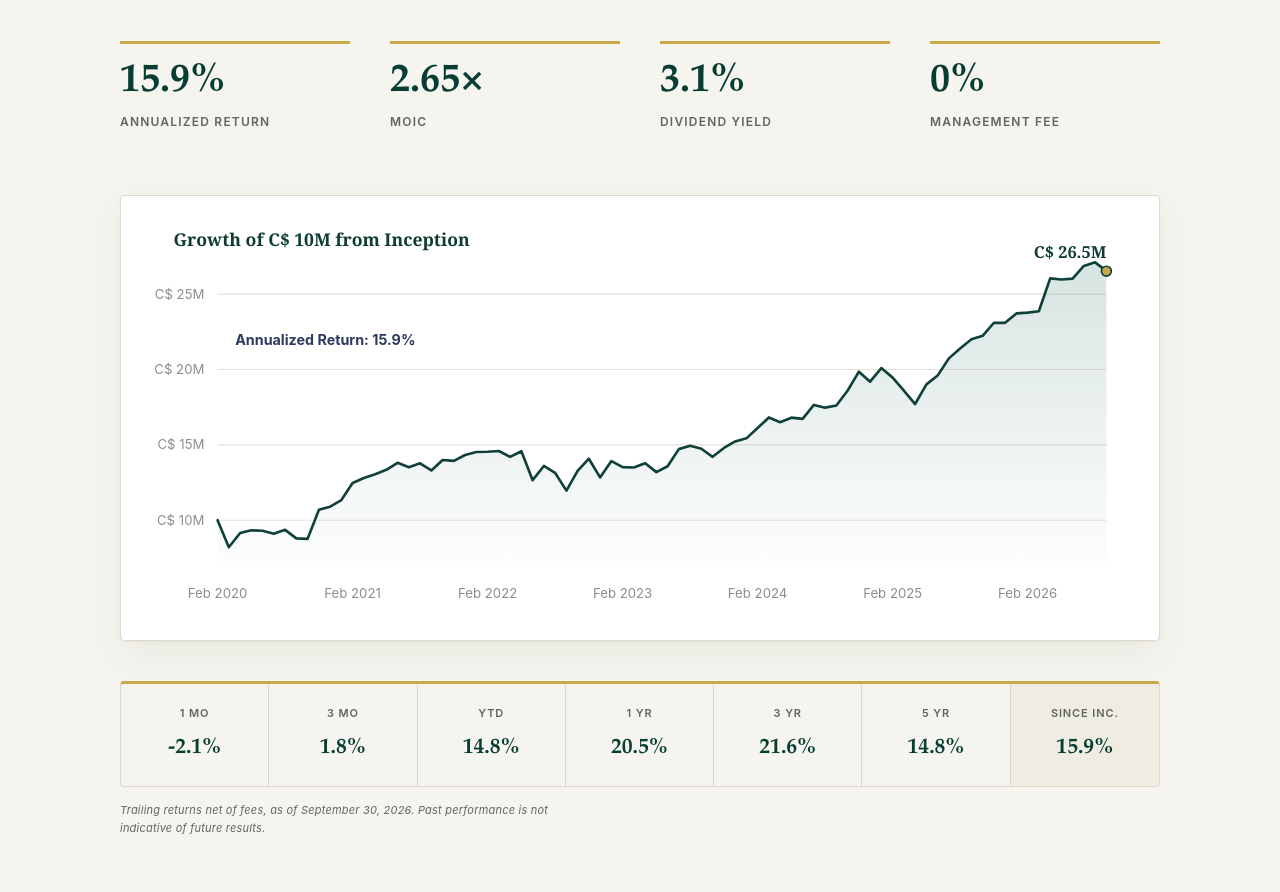
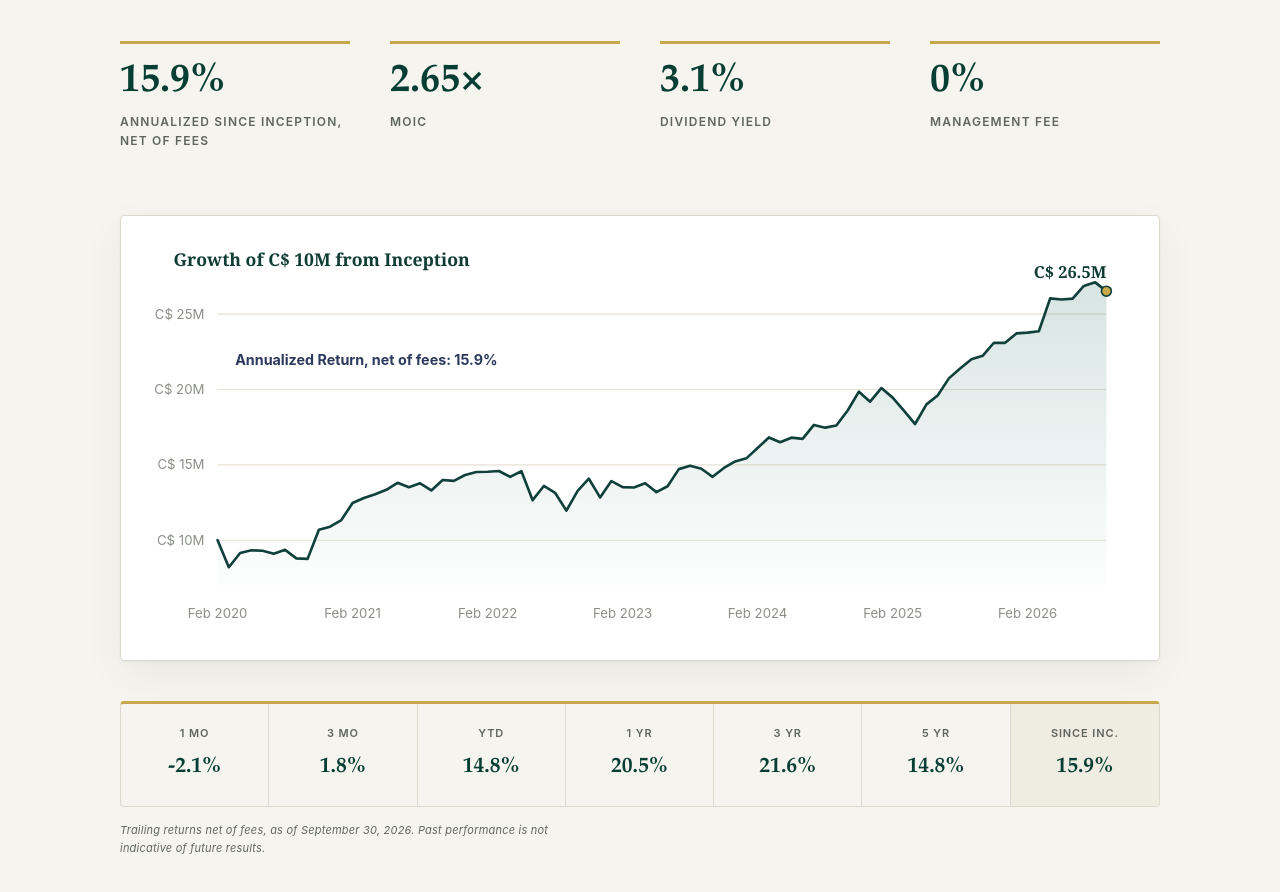
Before and after one commit to patorusty/standard-wealth-site, a plain HTML site: page index.html in a window 1280 px wide. Shown: the part 3319-4211 px from the top of the page. Drawn offline with Linux system fonts and the light colour scheme.

Commit message:
Add 'net of fees' to track record stat and chart label

```diff
--- a/index.html
+++ b/index.html
@@ -243,7 +243,7 @@
       <div class="eyebrow">Track Record</div>
       <h2 style="margin-bottom:44px;">Superior performance, proven across cycles.</h2>
       <div class="stats-band">
-        <div class="sbig"><div class="v num">15.9%</div><div class="l">Annualized return</div></div>
+        <div class="sbig"><div class="v num">15.9%</div><div class="l">Annualized since inception, net of fees</div></div>
         <div class="sbig"><div class="v num">2.65&times;</div><div class="l">MOIC</div></div>
         <div class="sbig"><div class="v num">3.1%</div><div class="l">Dividend yield</div></div>
         <div class="sbig"><div class="v num">0%</div><div class="l">Management fee</div></div>
@@ -257,7 +257,7 @@
 <path id="growthLine" d="M66.0,272.9 L76.2,297.5 L86.5,284.5 L96.7,282.1 L106.9,282.5 L117.1,285.3 L127.4,281.7 L137.6,289.4 L147.8,289.9 L158.1,263.5 L168.3,260.6 L178.5,254.6 L188.7,239.1 L199.0,234.5 L209.2,231.1 L219.4,227.1 L229.6,220.7 L239.9,224.8 L250.1,221.2 L260.3,227.7 L270.6,218.2 L280.8,219.0 L291.0,213.6 L301.2,210.9 L311.5,210.7 L321.7,210.0 L331.9,215.3 L342.2,210.2 L352.4,236.5 L362.6,223.6 L372.8,229.8 L383.1,246.0 L393.3,228.1 L403.5,217.0 L413.7,234.0 L424.0,219.2 L434.2,224.7 L444.4,225.0 L454.7,221.2 L464.9,229.2 L475.1,223.9 L485.3,208.3 L495.6,205.2 L505.8,208.0 L516.0,215.3 L526.3,207.2 L536.5,201.3 L546.7,198.5 L556.9,189.1 L567.2,179.5 L577.4,183.9 L587.6,179.7 L597.8,180.8 L608.1,168.1 L618.3,170.6 L628.5,168.6 L638.8,155.0 L649.0,137.9 L659.2,147.0 L669.4,134.6 L679.7,143.3 L689.9,155.1 L700.1,167.3 L710.4,149.4 L720.6,141.4 L730.8,125.8 L741.0,116.9 L751.3,108.5 L761.5,105.3 L771.7,93.4 L781.9,93.5 L792.2,84.9 L802.4,84.2 L812.6,83.0 L822.9,53.1 L833.1,54.1 L843.3,53.3 L853.5,41.8 L863.8,38.5 L874.0,46.5" fill="none" stroke="#10403a" stroke-width="2.4" stroke-linejoin="round" stroke-linecap="round"/>
 <circle class="chart-fade" cx="874.0" cy="46.5" r="4.5" fill="#c9a84c" stroke="#10403a" stroke-width="1.5"/>
 <text class="chart-fade" x="874.0" y="34.5" text-anchor="end" font-family="Georgia,serif" font-size="15" font-weight="700" fill="#0f3d33">C$ 26.5M</text>
-<text class="chart-fade" x="82" y="114" font-family="-apple-system,sans-serif" font-size="13" font-weight="700" fill="#2b3a5e">Annualized Return: 15.9%</text>
+<text class="chart-fade" x="82" y="114" font-family="-apple-system,sans-serif" font-size="13" font-weight="700" fill="#2b3a5e">Annualized Return, net of fees: 15.9%</text>
 </svg>
       </div>
       <div class="trailing">
```
